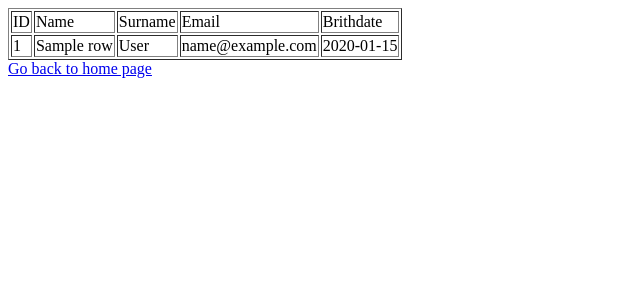
After one commit to Landerrev/Customer-Web-app, a Flask app: template templates/list_all.html in a window 1280 px wide. The commit adds this page. Shown: the top 300 px of the page, without its empty margins (0-640 px from the left). Run offline with Flask 2, Linux system fonts and the light colour scheme; the template is opened without the code that fills it: most values are stand-ins (such as "Sample title", 1, 10 or a date in 2020).

Commit message:
Added all functions

```diff
--- a/app.py
+++ b/app.py
@@ -1,4 +1,4 @@
-from flask import Flask, render_template, request, redirect
+from flask import Flask, render_template, request, redirect, url_for
 import re
 import sqlite3 as sql
 
@@ -15,26 +15,32 @@ def check(email):
 
 
 # All available actions
-ACTIONS=[
+ACTIONS1=[
     "Create Customer",
     "Get Customer",
+    "Get all Customers"
+]
+ACTIONS2=[
     "Update Customer",
-    "Delete Customer",
-    "Get all Customers"
+    "Delete Customer"
 ]
 
 # Main page
 @app.route('/')
 def index():
-    return render_template("index.html", actions=ACTIONS)
+    return render_template("index.html", actions=ACTIONS1)
 
 
 # Redirecting to choosen action
 @app.route("/action", methods=["POST"])
 def register():
     nextdir=request.form.get("action")
-    if nextdir in ACTIONS:
+    if nextdir in ACTIONS1:
         nextdir="/"+ nextdir.lower().replace(" ", "_")
+        return redirect (nextdir)
+    elif nextdir in ACTIONS2:
+        nextdir="/"+ nextdir.lower().replace(" ", "_")
+        id=request.form.get("id")
         return redirect (nextdir)
     else:
         return redirect ("/")
@@ -47,35 +53,22 @@ def create_customer():
 def get_customer():
     return render_template("get_customer.html", message="Get Customer")
 
-@app.route("/update_customer")
-def update_customer():
-    return render_template("get_customer.html", message="Update Customer")
-
-@app.route("/delete_customer")
-def delete_customer():
-    return render_template("get_customer.html", message="Delete Customer")
-
 
 @app.route("/validation", methods=["POST"])
 def validation():
-
     # Validate name
     name = request.form.get("name")
     if not name:
         return render_template("result.html", message="Missing name")
-
     # Validate surname
     surname = request.form.get("surname")
     if not surname:
         return render_template("result.html", message="Missing surname")
-
     # Validate email
     email=request.form.get("email")
     if not (re.search(regex,email)):
         return render_template("result.html", message="Not valid email")
-
     birthdate=request.form.get("birthdate")
-
     # Check new customer & new email, if OK, record
     try:
         with sql.connect("database.db") as con:
@@ -96,55 +89,28 @@ def validation():
 
 
 
-@app.route("/find_name", methods=["POST"])
-def get_by_name():
-    # Validate name
+@app.route("/find", methods=["POST"])
+def find():
+
     name = request.form.get("name")
-    if not name:
-        return render_template("result.html", message="Missing name")
-    # Validate surname
     surname = request.form.get("surname")
-    if not surname:
-        return render_template("result.html", message="Missing surname")
-
+    email=request.form.get("email")
+    # Validate inputs
+    if not email:
+        if not name or not surname:
+            return render_template("result.html", message="Please fill name+surname or email")
+    elif not (re.search(regex,email)):
+        return render_template("result.html", message="Not valid email")
     # Try if contact exists in list
     try:
         con=sql.connect("database.db")
         con.row_factory = sql.Row
-
         cur=con.cursor()
-        cur.execute("SELECT * FROM contacts WHERE name=? AND surname=?", (name, surname))
-
+        if not email:cur.execute("SELECT * FROM contacts WHERE (name=? AND surname=?)", (name, surname))
+        else: cur.execute("SELECT * FROM contacts WHERE email = ?", [email])
         rows = cur.fetchall()
         if len(rows)==0: return render_template("result.html", message="Name not found")
-        else:return render_template("list.html",rows=rows)
-
-    except:
-        con.rollback()
-        return render_template("result.html", message="Something went wrong")
-    finally:
-        con.close()
-
-@app.route("/find_email", methods=["POST"])
-def find_email():
-    # Validate email
-    email=request.form.get("email")
-    if not (re.search(regex,email)):
-        return render_template("result.html", message="Not valid email")
-
-
-    # Try if contact exists in list
-
-    try:
-        con=sql.connect("database.db")
-        con.row_factory = sql.Row
-        cur=con.cursor()
-        cur.execute("SELECT * FROM contacts WHERE email = ?", [email])
-
-        rows = cur.fetchall()
-        if len(rows)==0: return render_template("result.html", message="Customer email not found")
-        else:return render_template("list.html",rows=rows)
-
+        else:return render_template("list.html",rows=rows,actions=ACTIONS2)
     except:
         con.rollback()
         return render_template("result.html", message="Something went wrong")
@@ -157,15 +123,39 @@ def get_all_customers():
     try:
         con=sql.connect("database.db")
         con.row_factory = sql.Row
-
         cur=con.cursor()
         cur.execute("SELECT * FROM contacts")
-
         rows = cur.fetchall()
-        return render_template("list.html",rows=rows)
+        return render_template("list_all.html",rows=rows)
 
     except:
         con.rollback()
         return render_template("result.html", message="Not found")
     finally:
         con.close()
+
+@app.route("/update_customer")
+def update_customer():
+    id=request.form.get("id")
+    name = request.form.get("name")
+    surname = request.form.get("surname")
+    email=request.form.get("email")
+    birthdate=request.form.get("birthdate")
+    print(id, name, surname)
+    con=sql.connect("database.db")
+    cur=con.cursor()
+    cur.execute("UPDATE contacts SET name=?, surname=?, email=?, birthdate=? WHERE id=?", (name, surname, email, birthdate,id))
+    con.commit()
+    con.close()
+    return redirect ("/get_all_customers")
+
+@app.route("/delete_customer", methods=["POST"])
+def delete_customer():
+    id=request.form.get("id")
+    print(id)
+    con=sql.connect("database.db")
+    cur=con.cursor()
+    cur.execute("DELETE FROM contacts WHERE id = ?",[id])
+    con.commit()
+    con.close()
+    return redirect ("/get_all_customers")
--- a/templates/create_customer.html
+++ b/templates/create_customer.html
@@ -5,8 +5,8 @@
     <h1>Create Customer</h1>
     <form action="/validation" method="post">
         <input autocomplete="off" autofocus name="name" placeholder="Name" type="text">
-        <input autocomplete="off" autofocus name="surname" placeholder="Surname" type="text">
-        <input autocomplete="off" autofocus name="email" placeholder="Email" type="text">
+        <input autocomplete="off" name="surname" placeholder="Surname" type="text">
+        <input autocomplete="off" name="email" placeholder="Email" type="text">
         <label for="birthday">Birthday:</label>
         <input type="date" id="birthday" name="birthday">
         <input type="submit">
--- a/templates/get_customer.html
+++ b/templates/get_customer.html
@@ -3,12 +3,12 @@
 {% block body %}
 
     <h1>{{ message }}</h1>
-    <form action="/find_name" method="post">
+    <form action="/find" method="post">
         <input autocomplete="off" autofocus name="name" placeholder="Name" type="text">
         <input autocomplete="off" autofocus name="surname" placeholder="Surname" type="text">
         <input type="submit" value="Find name + surname">
     </form>
-    <form action="/find_email" method="post">
+    <form action="/find" method="post">
         <input autocomplete="off" autofocus name="email" placeholder="Email" type="text">
         <input type="submit" value="Find email">
     </form>
--- /dev/null
+++ b/templates/list_all.html
@@ -0,0 +1,27 @@
+{% extends "layout.html" %}
+
+{% block body %}
+
+    <table border = 1>
+        <thead>
+        <td>ID</td>
+        <td>Name</td>
+        <td>Surname</td>
+        <td>Email</td>
+        <td>Brithdate</td>
+        </thead>
+
+        {% for row in rows %}
+        <tr>
+            <td>{{row["id"]}}</td>
+            <td>{{row["name"]}}</td>
+            <td>{{row["surname"]}}</td>
+            <td> {{ row["email"]}}</td>
+            <td>{{row["birthdate"]}}</td>
+        </tr>
+        {% endfor %}
+    </table>
+
+    <a href = "/">Go back to home page</a>
+
+{% endblock %}
```
Also changed, not shown: templates/list.html (+18 -1 lines), database.db.
